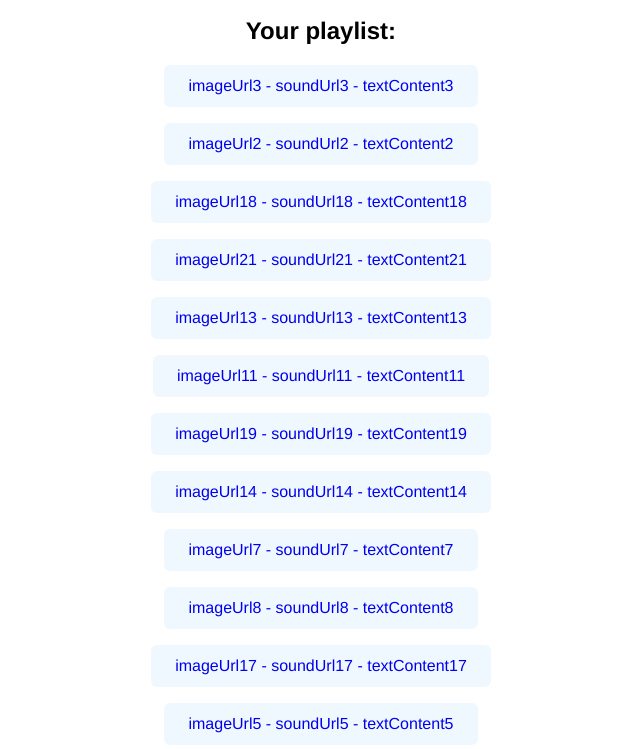
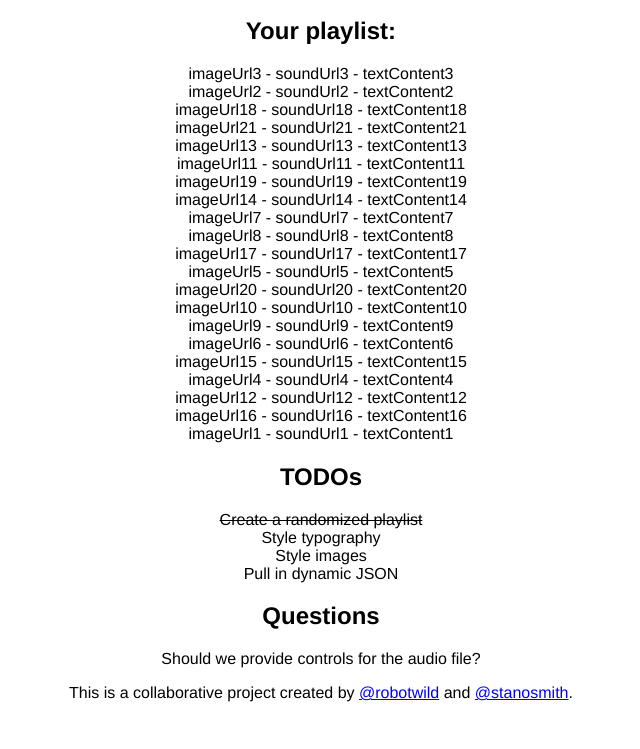
Before and after one commit to stanosmith/random-art-experiment, a website: page src/index.html in a window 1280 px wide. Shown: the part 51-800 px from the top of the page, without its empty margins (319-959 px from the left). Drawn offline with Linux system fonts and the light colour scheme.

Commit message:
Remove anchor tag from playlist items

```diff
--- a/src/css/base.css
+++ b/src/css/base.css
@@ -65,12 +65,3 @@ ul, ol {
 .item-complete {
   text-decoration: line-through;
 }
-
-.playlist .playlistItem a {
-  display: inline-block;
-  padding: 12px 24px;
-  margin-bottom: 16px;
-  border-radius: 6px;
-  background-color: aliceblue;
-  text-decoration: none;
-}
--- a/src/js/app.js
+++ b/src/js/app.js
@@ -229,7 +229,7 @@
       console.log(item);
 
       // TODO: Add list items
-      $('#playlist').append('<li class="playlistItem"><a href="#">' + item.imageUrl + separator + item.soundUrl + separator + item.textContent + '</a></li>');
+      $('#playlist').append('<li class="playlistItem">' + item.imageUrl + separator + item.soundUrl + separator + item.textContent + '</li>');
     });
   }
 
```
